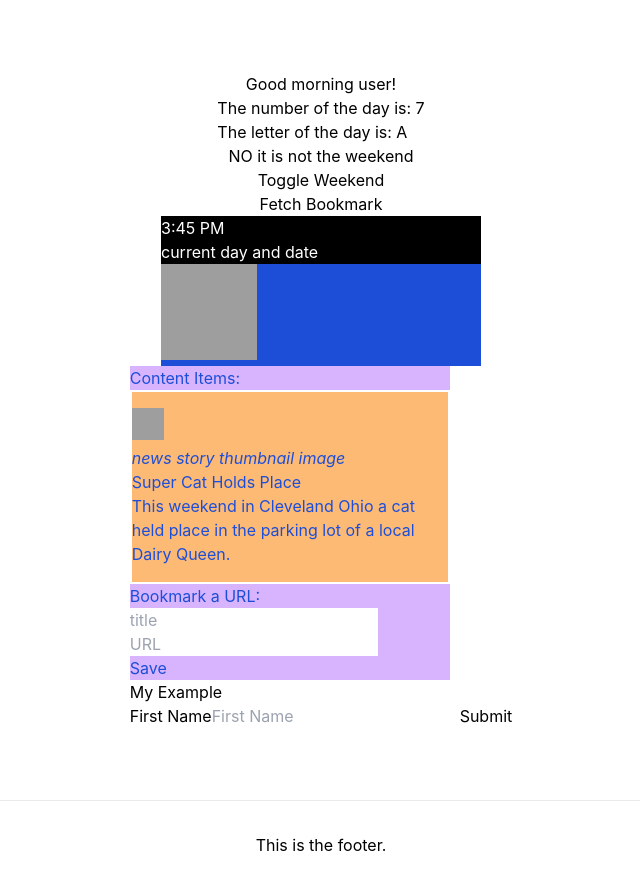
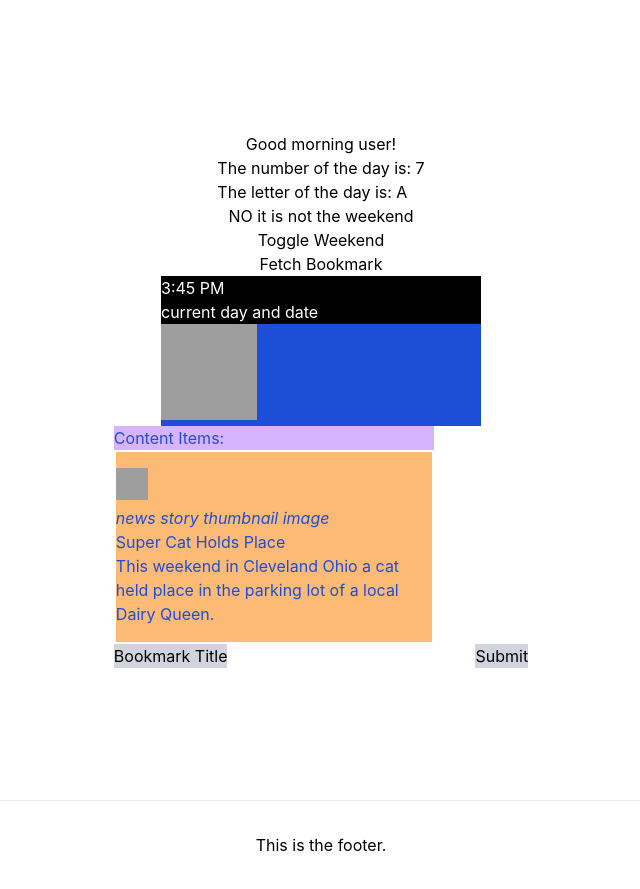
Before and after one commit to sgerpdx/personal-web-dashboard, a Next.js app: page / in a window 1280 px wide. Shown: the whole page, without its empty margins (319-959 px from the left). Built offline with nearby package versions, Linux system fonts and the light colour scheme; grey boxes are pictures that could not be loaded.

Commit message:
Formik implementation in progress

```diff
--- a/components/content/ContentList.tsx
+++ b/components/content/ContentList.tsx
@@ -5,6 +5,7 @@ import { NewsItem } from "../../data/interfaces";
 import ContentItem from "./ContentItem";
 // Formik
 import {
+  useFormik,
   Formik,
   FormikHelpers,
   FormikProps,
@@ -14,7 +15,9 @@ import {
 } from "formik";
 
 interface MyFormValues {
-  firstName: string;
+  bookmarkTitle: string;
+  bookmarkURL: string;
+  dateCreated: string;
 }
 
 export default function ContentList({
@@ -25,7 +28,19 @@ export default function ContentList({
   onClick: MouseEventHandler<HTMLButtonElement>;
 }) {
   //
-  const initialValues: MyFormValues = { firstName: "" };
+  const myInitialValues: MyFormValues = {
+    bookmarkTitle: "",
+    bookmarkURL: "",
+    dateCreated: "",
+  };
+
+  // Need to figure out why this code is only logging final character of input and not showing updated input in text field maybe via a good Formik tutorial:
+  const formik = useFormik({
+    initialValues: myInitialValues,
+    onSubmit: (values) => {
+      alert(JSON.stringify(values, null, 2));
+    },
+  });
 
   return (
     <>
@@ -33,17 +48,31 @@ export default function ContentList({
         <div className="bg-purple-300 text-blue-700 h-240 w-80">
           <h2>Content Items:</h2>
           <ContentItem currentNewsItem={currentNewsItem} />
-          <div>
+          {/* <div>
             <form>
               <label>Bookmark a URL:</label>
               <input type="text" placeholder="title" />
               <input type="text" placeholder="URL" />
             </form>
             <button onClick={onClick}>Save</button>
-          </div>
+          </div> */}
         </div>
-        <div>
-          <h1>My Example</h1>
+        <div className="bg-gray-300">
+          <form onSubmit={formik.handleSubmit}>
+            <label htmlFor="title">Bookmark Title</label>
+            <input
+              id="title"
+              name="title"
+              type="text"
+              onChange={formik.handleChange}
+              value={formik.values.bookmarkTitle}
+            />
+
+            <button type="submit">Submit</button>
+          </form>
+        </div>
+        {/* <div className="bg-gray-300 text-blue-700">
+          <h1>Formik Bookmark Example</h1>
           <Formik
             initialValues={initialValues}
             onSubmit={(values, actions) => {
@@ -53,12 +82,28 @@ export default function ContentList({
             }}
           >
             <Form>
-              <label htmlFor="firstName">First Name</label>
-              <Field id="firstName" name="firstName" placeholder="First Name" />
+              <label htmlFor="bookmarkTitle">Bookmark Title</label>
+              <Field
+                id="bookmarkTitle"
+                name="bookmarkTitle"
+                placeholder="Bookmark Title"
+              />
+              <label htmlFor="bookmarkURL">Bookmark URL</label>
+              <Field
+                id="bookmarkURL"
+                name="bookmarkURL"
+                placeholder="Bookmark URL"
+              />
+              <label htmlFor="dateCreated">Date Created</label>
+              <Field
+                id="dateCreated"
+                name="dateCreated"
+                placeholder="Date Created"
+              />
               <button type="submit">Submit</button>
             </Form>
           </Formik>
-        </div>
+        </div> */}
       </section>
     </>
   );
```
